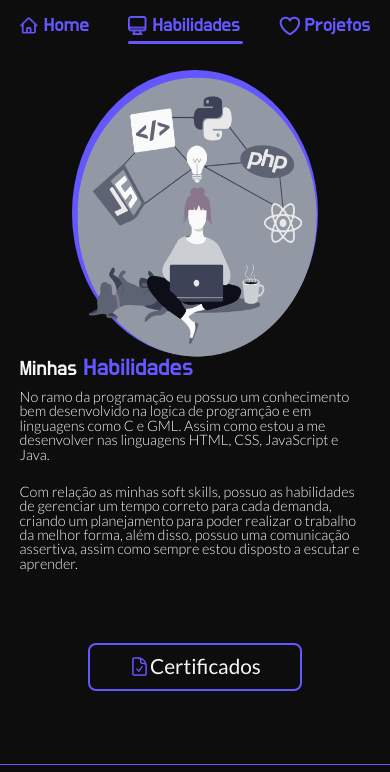
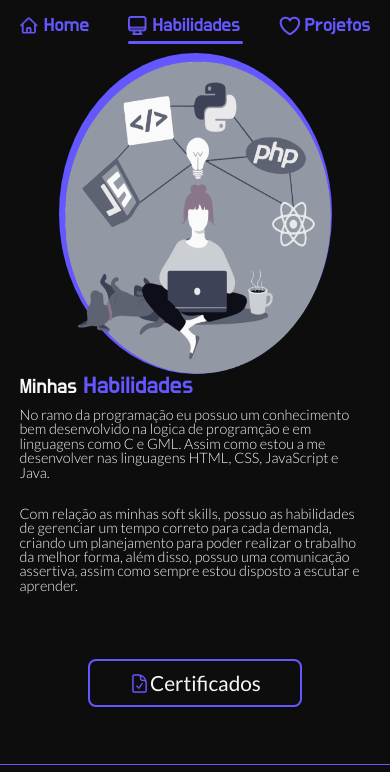
Before and after one commit to bellvdorr/Site-Pessoal-Desafio-3-Inova---HTML-CSS-e-JavaScript, a plain HTML site: page Desafio 3 - Site Pessoal/tools2/index.html in a window 390 px wide. Shown: the top 772 px of the page. Drawn offline with Linux system fonts and the light colour scheme.

Commit message:
mudando o width e heigth da box2 e o gap na box1 no media

```diff
--- a/Desafio 3 - Site Pessoal/tools2/style/style.css
+++ b/Desafio 3 - Site Pessoal/tools2/style/style.css
@@ -245,7 +245,7 @@ footer{
         flex-direction: column;
         align-items: center;
 
-        gap: 50px;
+        gap: 40px;
 
     }
     .box1_habilidades{
@@ -271,8 +271,8 @@ footer{
     .box2{
         padding: 0%;
 
-        height: 40%;
-        width: 90%;
+        height: 45%;
+        width: 100%;
         display: flex;
         justify-content: center;
     }
```
